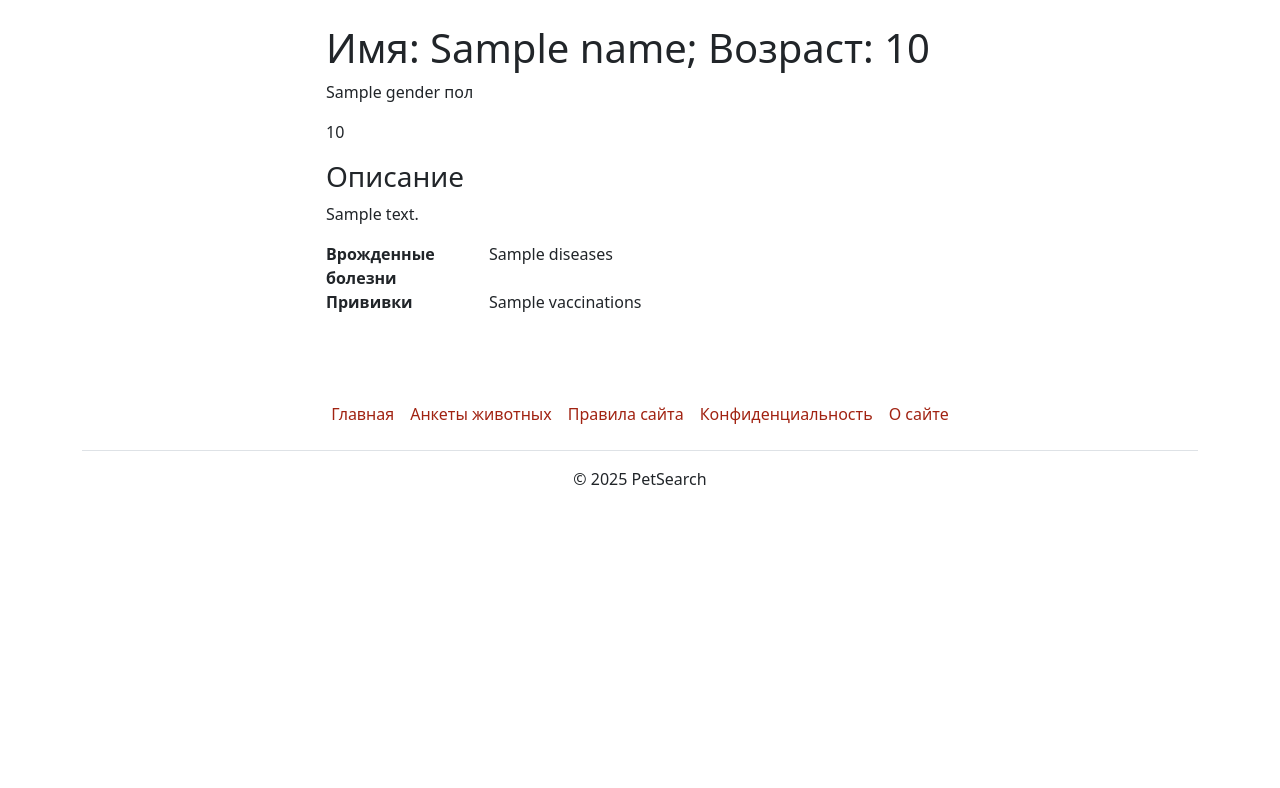
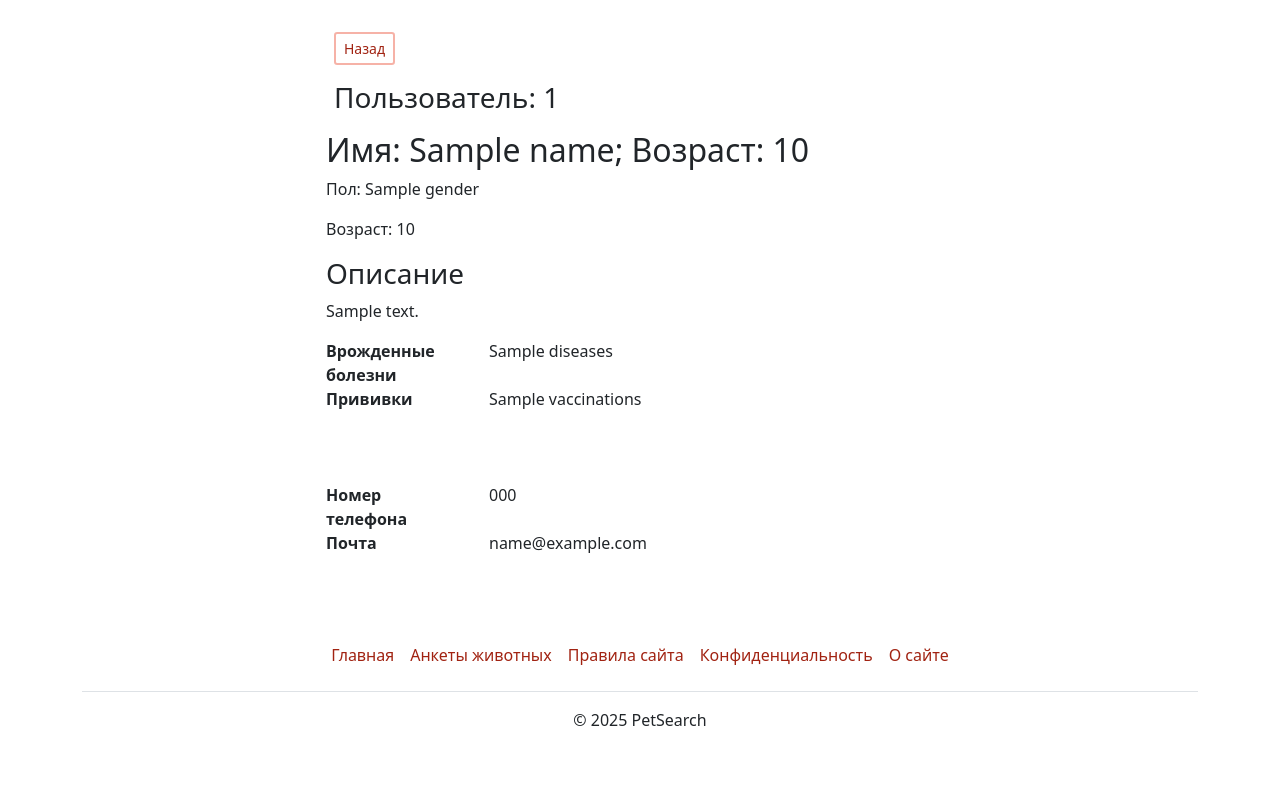
Before and after one commit to waire-p/PetS, a Flask app: template templates/pet_card.html in a window 1280 px wide. Shown: the part 101-889 px from the top of the page. Before the commit the page ends 586 px from the top, so only its background shows below. Run offline with Flask 3, Linux system fonts and the light colour scheme; the template is opened without the code that fills it: most values are stand-ins (such as "Sample title", 1, 10 or a date in 2020).

Commit message:
перелопачена колонка возраста и добавлено отображение данных в объявлении

```diff
--- a/data/__all_models.py
+++ b/data/__all_models.py
@@ -1,2 +1,3 @@
 from . import animal_cards
 from . import user
+from . import pet_age
--- a/data/animal_cards.py
+++ b/data/animal_cards.py
@@ -10,11 +10,11 @@ class PetCard(SqlAlchemyBase):
     id = sqlalchemy.Column(sqlalchemy.Integer, primary_key=True, autoincrement=True, nullable=False, unique=True)
     user_id = sqlalchemy.Column(sqlalchemy.Integer, sqlalchemy.ForeignKey("users.id"), nullable=False)
     name = sqlalchemy.Column(sqlalchemy.String)
-    age =  sqlalchemy.Column(sqlalchemy.String, nullable=False)
+    age =  sqlalchemy.Column(sqlalchemy.String, sqlalchemy.ForeignKey("pet_age.id"))
     gender = sqlalchemy.Column(sqlalchemy.String, nullable=False)
     vaccinations = sqlalchemy.Column(sqlalchemy.String, default='Данные отсутствуют')
     diseases = sqlalchemy.Column(sqlalchemy.String, default='Данные отсутствуют')
     about = sqlalchemy.Column(sqlalchemy.String, nullable=False)
     created_date = sqlalchemy.Column(sqlalchemy.DateTime, nullable=False, default=datetime.datetime.now)
-    contacts = sqlalchemy.Column(sqlalchemy.String, nullable=False)
     user = orm.relationship('User')
+    pet_age = orm.relationship("PetAge")
--- a/main.py
+++ b/main.py
@@ -2,12 +2,15 @@ import sqlalchemy
 from datetime import datetime
 from flask import Flask
 from flask import render_template
+from pymorphy3 import MorphAnalyzer
 from sqlalchemy.orm import query
 import pymorphy3
 from data import db_session
 from data.animal_cards import PetCard
+from data.pet_age import PetAge
 from data.user import User
 from flask import request, redirect
+from data.create_age_table import create_table
 
 app = Flask(__name__)
 app.config['SECRET_KEY'] = '0yKJg9B62haFjq7K2gh1'
@@ -17,12 +20,14 @@ USER_NOW = None
 
 @app.route('/')
 def main_page():
+
     return (render_template('base.html', user_now=USER_NOW)
             and render_template('main.html', user_now=USER_NOW))
 
 
 @app.route('/pets')
 def pet_catalog():
+    morph = MorphAnalyzer()
     db_sess = db_session.create_session()
     cards = []
     page = request.args.get('page', 1, type=int)
@@ -33,9 +38,17 @@ def pet_catalog():
     end = start + per_page
     for card in db_sess.query(PetCard).order_by(PetCard.created_date.desc()).all()[start:end]:
         about = card.about
+        age_value, age_id = str(card.age).split()
+        age_units_name = ''
+        for name in db_sess.query(PetAge).all():
+            if name.id == int(age_id):
+                age_units_name = name.age
+                break
+        res = morph.parse(age_units_name)[0]
+        age = age_value + ' ' + res.make_agree_with_number(int(age_value)).word
         if len(about) >= 65:
             about = card.about[:63] + '...'
-        cards.append({'id':card.id, 'name': card.name, 'age':card.age, 'about': about, 'gender': card.gender})
+        cards.append({'id':card.id, 'name': card.name, 'age': age, 'about': about, 'gender': card.gender})
     return render_template('pet_catalog.html', user_now=USER_NOW, cards=cards, page=page, total_pages=total_pages)
 
 
@@ -66,13 +79,26 @@ def articles():
 @app.route('/pets/<int:card_id>', methods=['GET'])
 def pet_card(card_id):
     if request.method == 'GET':
+        morph = pymorphy3.MorphAnalyzer()
         db_sess = db_session.create_session()
         for card in db_sess.query(PetCard).all():
             if card_id == card.id:
-                d = {'name': card.name, 'age': card.age, 'gender': card.gender,
-                     'vaccinations': card.vaccinations, 'diseases': card.diseases, 'about': card.about}
-                return render_template('pet_card.html', **d)
-        return render_template('pet_error.html')
+                id = card.user_id
+                user = db_sess.query(User).filter(User.id == id).first()
+                age_value, age_id = str(card.age).split()
+                age_units_name = ''
+                for name in db_sess.query(PetAge).all():
+                    if name.id == int(age_id):
+                        age_units_name = name.age
+                        break
+                res = morph.parse(age_units_name)[0]
+                age = age_value + ' ' + res.make_agree_with_number(int(age_value)).word
+                d = {'name': card.name, 'age': age, 'gender': card.gender,
+                     'vaccinations': card.vaccinations, 'diseases': card.diseases, 'about': card.about,
+                     'phone': user.phone, 'email': user.email}
+                creator_id = str(user).split()[2]
+                return render_template('pet_card.html', **d, user_id = creator_id, user_now=USER_NOW)
+        return render_template('pet_error.html', user_now=USER_NOW)
 
 
 @app.route('/login', methods=['GET', 'POST'])
@@ -96,6 +122,7 @@ def login():
 
 @app.route("/profile")
 def profile():
+    morph = MorphAnalyzer()
     db_sess = db_session.create_session()
     for user in db_sess.query(User).all():
         if user.login == str(USER_NOW).split()[2]:
@@ -110,9 +137,17 @@ def profile():
     end = start + per_page
     for card in db_sess.query(PetCard).order_by(PetCard.created_date.desc()).filter(PetCard.user_id == user_id).all()[start:end]:
         about = card.about
+        age_value, age_id = str(card.age).split()
+        age_units_name = ''
+        for name in db_sess.query(PetAge).all():
+            if name.id == int(age_id):
+                age_units_name = name.age
+                break
+        res = morph.parse(age_units_name)[0]
+        age = age_value + ' ' + res.make_agree_with_number(int(age_value)).word
         if len(about) >= 65:
             about = card.about[:63] + '...'
-        cards.append({'id': card.id, 'name': card.name, 'age': card.age, 'about': about, 'gender': card.gender})
+        cards.append({'id': card.id, 'name': card.name, 'age': age, 'about': about, 'gender': card.gender})
     return render_template('profile.html', user_now=USER_NOW, cards=cards, page=page,
                            total_pages=total_pages, user=USER_NOW)
 
@@ -123,11 +158,9 @@ def exit():
     USER_NOW = None
     return redirect("/")
 
-
 @app.route('/create_card', methods=['GET', 'POST'])
-def create_card():
+def edit_card():
     global USER_NOW
-    morph = pymorphy3.MorphAnalyzer()
     if request.method == "POST":
         # photo = request.form.get("file")
         db_sess = db_session.create_session()
@@ -139,10 +172,42 @@ def create_card():
                 card.contacts = user.phone
                 break
         card.name = request.form.get("name")  # Получаем имя питомца
-        age_time_units = morph.parse(request.form.get('age2'))[0]
+        age_time_units = request.form.get('age2')
         age_number = request.form.get("age1")
-        card.age = str(age_number) + ' ' + age_time_units.make_agree_with_number(
-            int(age_number)).word  # Получаем возраст
+        card.age = str(age_number) + ' ' + age_time_units  # Получаем возраст
+        card.gender = request.form.get("gender")  # Получаем пол животного
+        vac = request.form.get("vaccinations")  # Получаем информацию о прививках
+        dis = request.form.get("diseases")  # Получаем инфу о болезнях
+        if vac.strip() != '':
+            card.vaccinations = vac
+        if dis.strip() != '':
+            card.diseases = dis
+        card.about = request.form.get("about")  # Получаем доп. инфу о животном
+        card.created_date = datetime.today()
+        db_sess.add(card)
+        db_sess.commit()
+        return redirect("/")
+    elif request.method == 'GET':
+
+        return render_template('create_card.html', user_now=USER_NOW)
+
+@app.route('/create_card', methods=['GET', 'POST'])
+def create_card():
+    global USER_NOW
+    if request.method == "POST":
+        # photo = request.form.get("file")
+        db_sess = db_session.create_session()
+        card = PetCard()
+
+        for user in db_sess.query(User).all():
+            if user.login == str(USER_NOW).split()[2]:
+                card.user_id = user.id
+                card.contacts = user.phone
+                break
+        card.name = request.form.get("name")  # Получаем имя питомца
+        age_time_units = request.form.get('age2')
+        age_number = request.form.get("age1")
+        card.age = str(age_number) + ' ' + age_time_units  # Получаем возраст
         card.gender = request.form.get("gender")  # Получаем пол животного
         vac = request.form.get("vaccinations")  # Получаем информацию о прививках
         dis = request.form.get("diseases")  # Получаем инфу о болезнях
@@ -163,3 +228,4 @@ if __name__ == '__main__':
     app.run(port=8080, host='127.0.0.1')
     db_session.global_init("db/PetSearch.db")
     db_sess = db_session.create_session()
+    create_table()
--- a/templates/pet_card.html
+++ b/templates/pet_card.html
@@ -2,13 +2,19 @@
 
 {% block content %}
 
-
-
 <div class="row">
     <div class="w-50 mx-auto">
-      <h1 class="title title--secondary pet-details__title">Имя: {{ name }}; Возраст: {{age}}</h1>
-        <p>{{gender}} пол</p>
-        <p>{{age}}</p>
+        <div class="hstack gap-3">
+  <div class="p-2">
+      <button type="button" class="btn btn-sm btn-outline-danger" onclick="location.href='/pets'">Назад</button>
+  </div>
+  <div class="p-2 ms-auto">
+      <h3>Пользователь: {{ user_id }}</h3>
+  </div>
+</div>
+      <h2 class="title title--secondary pet-details__title">Имя: {{ name }}; Возраст: {{age}}</h2>
+        <p>Пол: {{gender}}</p>
+        <p>Возраст: {{age}}</p>
         <h3>Описание</h3>
         <p>{{about}}</p>
         <div class="vstack gap-3 overflow-y-hidden">
@@ -22,8 +28,31 @@
               <dd class="col-sm-9">
                   <p><span>{{vaccinations}}</span></p>
               </dd>
+             {% if user_now %}
+             <br><br><br><br>
+             <dt class="col-sm-3">Номер телефона</dt>
+             <dd class="col-sm-9">
+                 {% if phone %}
+                 <p><span>{{phone}}</span></p>
+                 {% else %}
+                  <p><span>Данные отсутствуют</span></p>
+                 {% endif %}
+              </dd>
+             <dt class="col-sm-3">Почта</dt>
+             <dd class="col-sm-9">
+                 {% if email %}
+                 <p><span>{{email}}</span></p>
+                 {% else %}
+                  <p><span>Данные отсутствуют</span></p>
+                 {% endif %}
+              </dd>
+             {% else %}
+             <p>Чтобы узнать контактные данные, войдите в аккаунт</p>
+             {% endif %}
             </dl>
         </div>
+
+
     </div>
 </div>
 {% endblock %}
--- a/templates/pet_catalog.html
+++ b/templates/pet_catalog.html
@@ -71,6 +71,7 @@
           {% endfor %}
       </div>
     </div><br>
+      {% if total_pages < 1 %}
   <div class="d-flex justify-content-center align-items-center">
     <nav aria-label="...">
           <ul class="pagination">
@@ -90,7 +91,9 @@
           </ul>
       </nav>
     </div>
-  </div>
+      {% endif %}
+</div>
+
 
 
 {% endblock %}
```
Also changed, not shown: data/create_age_table.py (added, +30 -0 lines), data/pet_age.py (added, +11 -0 lines), templates/create_card.html (+5 -5 lines), templates/profile.html (+6 -2 lines), db/PetSearch.db.
